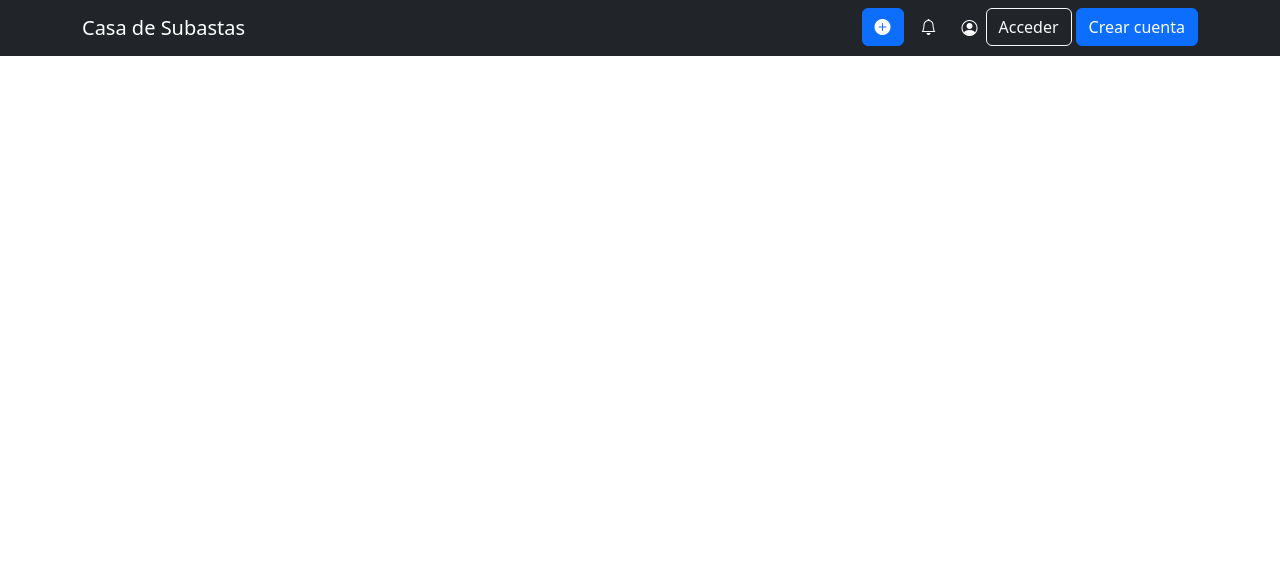
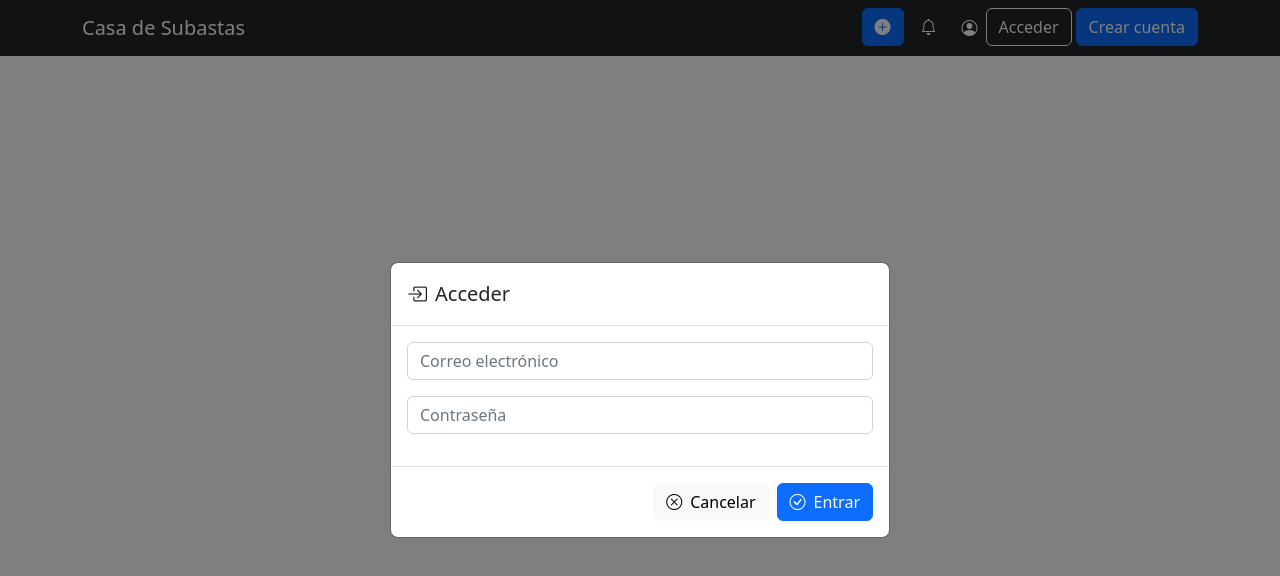
Before and after one commit to wonddark/mercadi, a React (Create React App) app: page /user in a window 1280 px wide. Both pictures are taken after a click on the button "Acceder". Shown: the top 576 px of the page. Built offline with nearby package versions, Linux system fonts and the light colour scheme.

Commit message:
Implemented the "Acceder" button

```diff
--- /dev/null
+++ b/src/components/Login.tsx
@@ -0,0 +1,35 @@
+import CommonDlg from "./CommonDlg";
+import { Form, FormGroup, Input } from "reactstrap";
+
+interface Props {
+  isOpen: boolean;
+  toggle: () => void;
+}
+function Login({ isOpen, toggle }: Props) {
+  const loginForm = (
+    <Form>
+      <FormGroup>
+        <Input
+          type="email"
+          placeholder="Correo electrónico"
+          name="user-email"
+        />
+      </FormGroup>
+      <FormGroup>
+        <Input type="password" placeholder="Contraseña" name="user-password" />
+      </FormGroup>
+    </Form>
+  );
+  return (
+    <CommonDlg
+      isOpen={isOpen}
+      toggle={toggle}
+      title="Acceder"
+      icon={<i className="bi bi-box-arrow-in-right me-2" />}
+      content={loginForm}
+      acceptLabel="Entrar"
+    />
+  );
+}
+
+export default Login;
--- a/src/components/UserNav.tsx
+++ b/src/components/UserNav.tsx
@@ -12,12 +12,14 @@ import {
 import useToggleOpen from "../hooks/toggle-open.hooks";
 import AddOffer from "./AddOffer";
 import useSessionMenuActions from "../hooks/session-menu.hooks";
+import Login from "./Login";
 
 function UserNav() {
   const { isOpen: addArticle, toggleIsOpen: toggleAddArticle } =
     useToggleOpen();
   const { isOpen: sessionMenuOpen, toggleIsOpen: toggleSessionMenuOpen } =
     useToggleOpen();
+  const { isOpen: login, toggleIsOpen: toggleLogin } = useToggleOpen();
   const { goToOffers, goToBids, goToFeed } = useSessionMenuActions(
     toggleSessionMenuOpen
   );
@@ -71,7 +73,7 @@ function UserNav() {
             </Dropdown>
           </NavItem>
           <NavItem className="me-1">
-            <Button color="light" outline>
+            <Button color="light" outline onClick={toggleLogin}>
               Acceder
             </Button>
           </NavItem>
@@ -81,6 +83,7 @@ function UserNav() {
         </Nav>
       </Navbar>
       {addArticle && <AddOffer isOpen={addArticle} toggle={toggleAddArticle} />}
+      {login && <Login isOpen={login} toggle={toggleLogin} />}
     </header>
   );
 }
```
